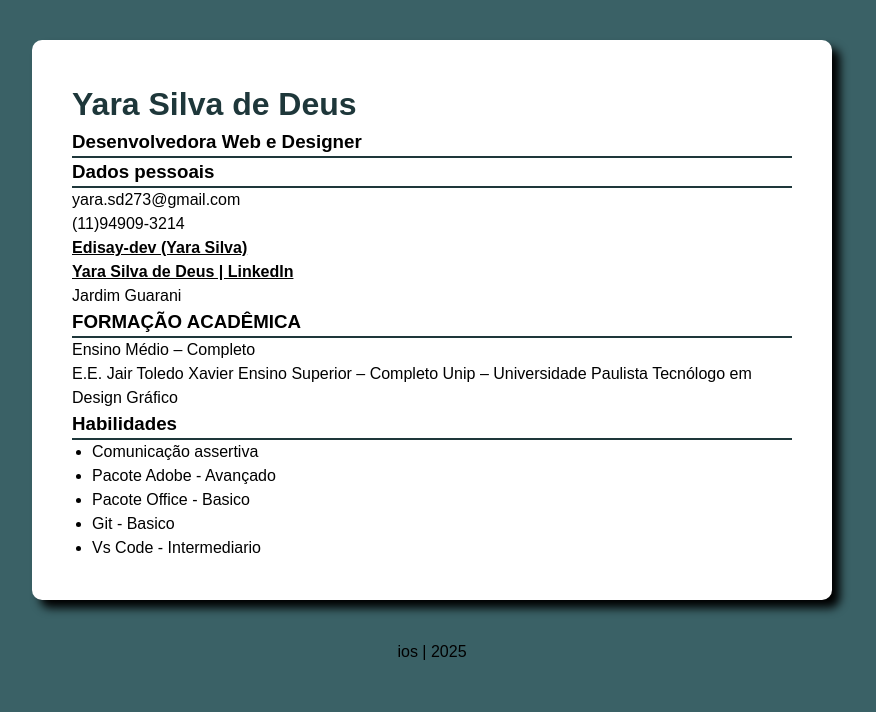
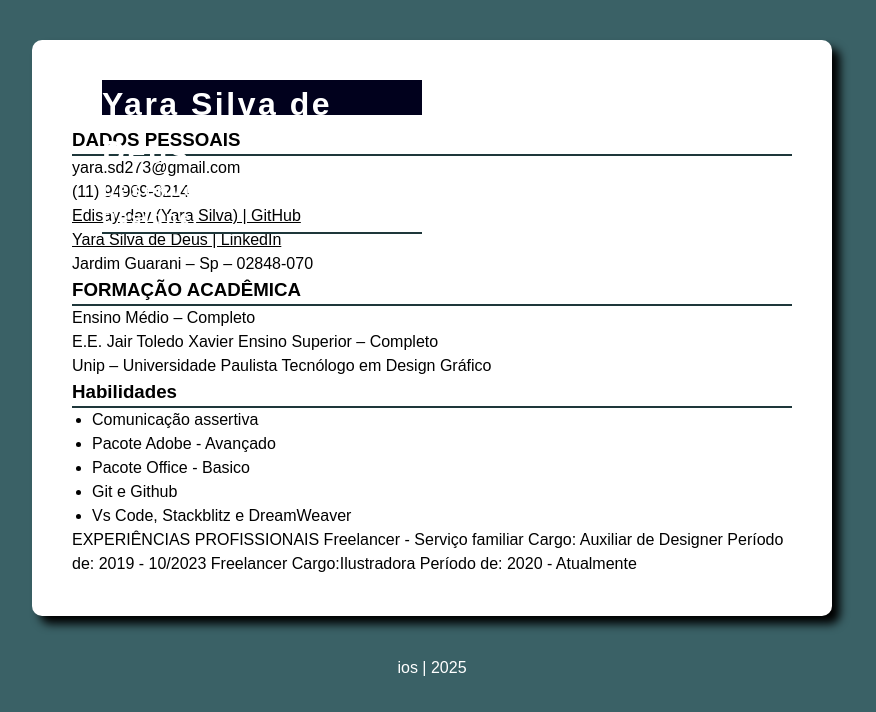
Before and after one commit to Edisay-dev/Curriculo-web-IOS, a plain HTML site: page index.html in a window 1280 px wide. Shown: the whole page, without its empty margins (208-1084 px from the left). Drawn offline with Linux system fonts and the light colour scheme.

Commit message:
Ultima atualização do dia

```diff
--- a/index.html
+++ b/index.html
@@ -1,54 +1,69 @@
 <!DOCTYPE html>
 <html lang="pt-br">
+
 <head>
     <meta charset="UTF-8">
     <meta name="viewport" content="width=device-width, initial-scale=1.0">
     <link rel="stylesheet" href="style/style.css">
     <title>Currículo Desenvolvimento Wb</title>
 </head>
+
 <body>
     <div class="curriculo">
         <header>
+            <div class="nome">
                 <h1>Yara Silva de Deus</h1>
                 <h3>Desenvolvedora Web e Designer</h3>
+                <div>
 
         </header>
 
         <main>
             <section class="dados-pessoais">
-                <h3>Dados pessoais</h3>
+                <h3>DADOS PESSOAIS</h3>
                 <p id="email">
                     yara.sd273@gmail.com
                 </p>
                 <p id="numero">
-                    (11)94909-3214
+                    (11) 94909-3214
                 </p>
-                <p id="linkedin"><strong id="docs-internal-guid-6ee14a07-7fff-a33b-111f-51b0501e3e33"><a href="https://github.com/Edisay-dev">Edisay-dev (Yara Silva)</a></strong></p>
-                <p id="Portifolio"><strong id="docs-internal-guid-35cf3812-7fff-42c0-5de3-39bc891b151d"><a href="https://www.linkedin.com/in/yara-silva-de-deus-139aab289/?originalSubdomain=br">Yara Silva de Deus | LinkedIn</a></strong></p>
-                <p id="endereco">
-                    Jardim Guarani
-                </p>
+                <p id="linkedin"><a href="https://github.com/Edisay-dev">Edisay-dev (Yara Silva) | GitHub</a></p>
+                <p id="Portifolio"><a
+                        href="https://www.linkedin.com/in/yara-silva-de-deus-139aab289/?originalSubdomain=br">Yara Silva
+                        de Deus | LinkedIn</a></p>
+                <p id="endereco">Jardim Guarani – Sp – 02848-070</p>
 
             </section>
 
             <section class="formacao">
 
                 <h3>FORMAÇÃO ACADÊMICA</h3>
-                <p>Ensino Médio – Completo<br>E.E. Jair Toledo Xavier   Ensino Superior – Completo   Unip – Universidade Paulista   Tecnólogo em Design Gráfico<p>
+                <p>Ensino Médio – Completo<br>E.E. Jair Toledo Xavier Ensino Superior – Completo<br>Unip – Universidade
+                    Paulista Tecnólogo em Design Gráfico
+                <p>
             </section>
             <section class="habilidades">
                 <h3>Habilidades</h3>
                 <ul>
                     <li>Comunicação assertiva</li>
                     <li> Pacote Adobe - Avançado</li>
-                    <li>    Pacote Office - Basico </li>
-                    <li>Git - Basico</li>
-                    <li>Vs Code - Intermediario</li>
+                    <li> Pacote Office - Basico </li>
+                    <li>Git e Github</li>
+                    <li>Vs Code, Stackblitz e DreamWeaver</li>
                 </ul>
 
             </section>
 
-             <section class="Formação">
+            <section class="experiencias">
+
+
+                EXPERIÊNCIAS PROFISSIONAIS
+                Freelancer - Serviço familiar
+                Cargo: Auxiliar de Designer
+                Período de: 2019 - 10/2023
+                Freelancer
+                Cargo:Ilustradora
+                Período de: 2020 - Atualmente
             </section>
         </main>
     </div>
@@ -61,4 +76,5 @@
         </footer>
     </div>
 </body>
+
 </html>
--- a/style/style.css
+++ b/style/style.css
@@ -13,11 +13,11 @@ body{
 
 .nome {
   position: relative;
-  margin-left: 25px;
+  margin-left: 30px;
   margin-bottom: 1.5%;
   background-color: rgb(1, 1, 29);
-  height: 29.691211%;
-  width: 220px;
+  height: 35px;
+  width: 320px;
   color: white;
   letter-spacing: 2.5px;
 }
@@ -44,8 +44,5 @@ a{
 
 .rodape{
     text-align: center;
+    color: white;
 }
-
-h1{
-  color:  #1e373a;
-}
```
Lines whose indentation alone changed are shown as unchanged.
